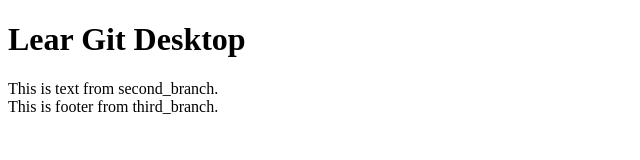
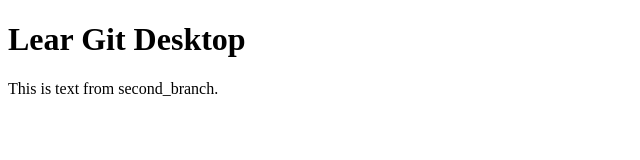
Before and after one commit to Teeratach-Thawilwang/git-desktop, a plain HTML site: page index.html in a window 1280 px wide. Shown: the whole page, without its empty margins (0-640 px from the left). Drawn offline with Linux system fonts and the light colour scheme.

Commit message:
Revert "Merge pull request #2 from Teeratach-Thawilwang/third_branch"
This reverts commit 27bb1eede002bcee72c4d29432a66fef1da9f992, reversing
changes made to 5f7d78331c30f77d33459219c6ade8f9ccf0f012.

```diff
--- a/index.html
+++ b/index.html
@@ -15,10 +15,6 @@
         This is text from second_branch.
     </main>
 
-    <footer>
-        This is footer from third_branch.
-    </footer>
-
 </body>
 
 </html>
```
